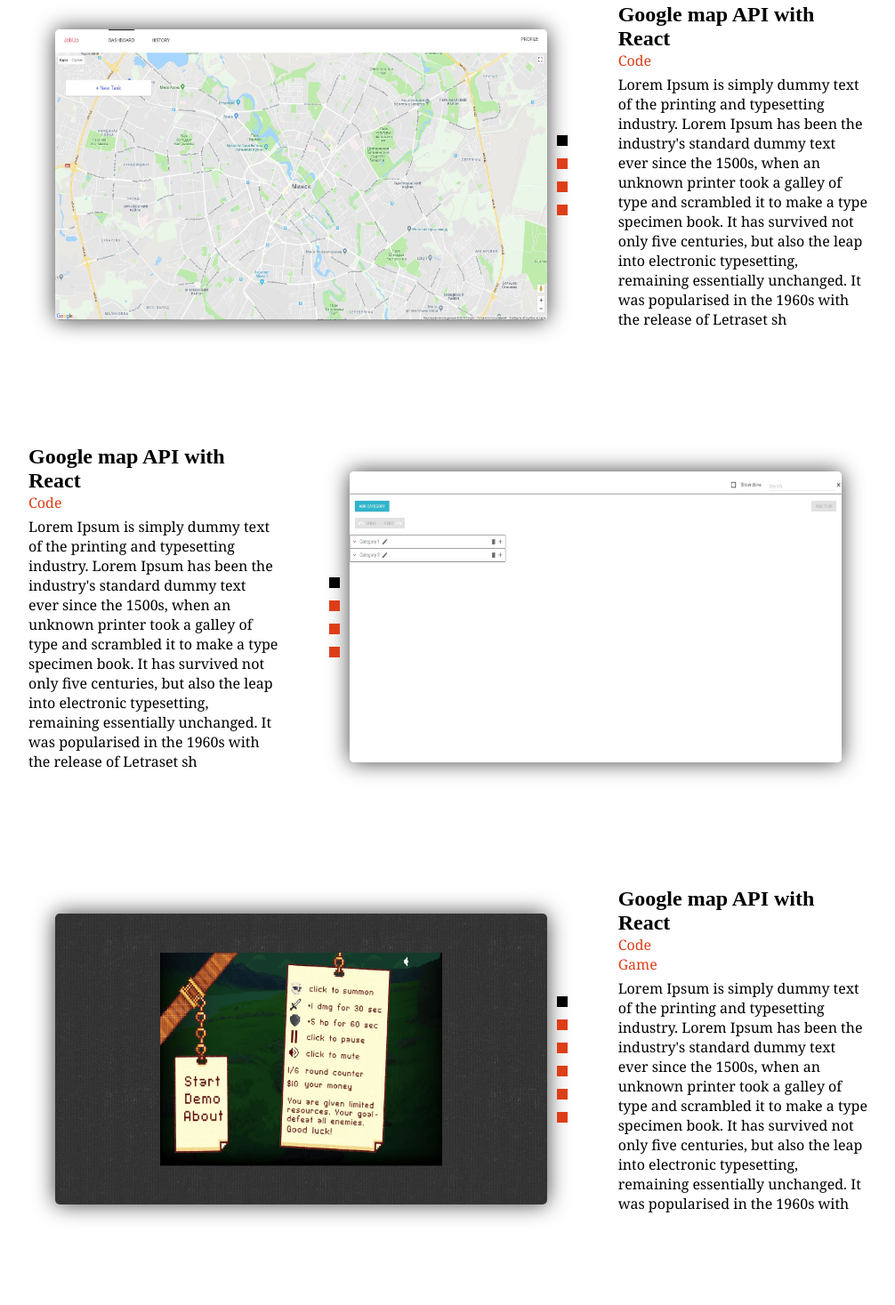
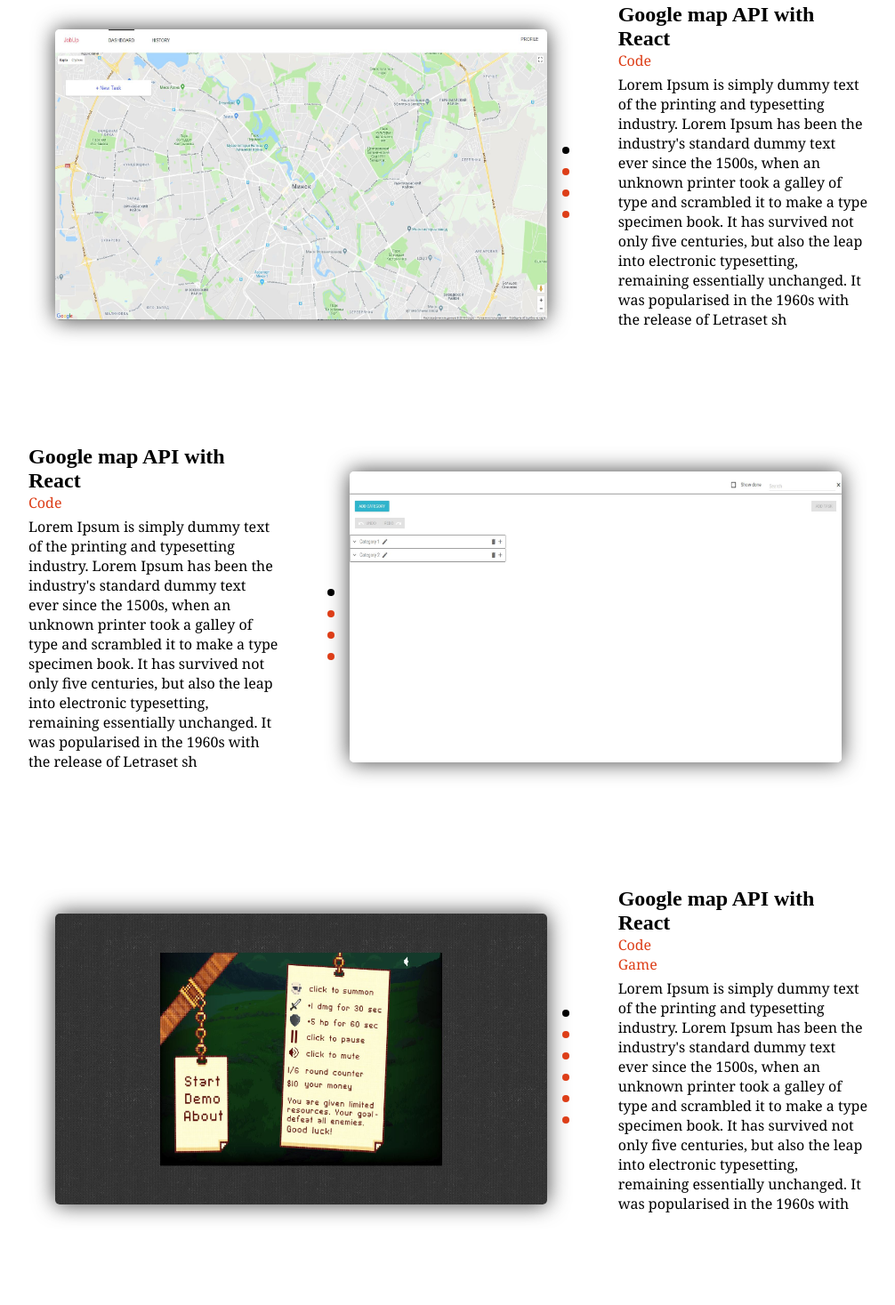
Before and after one commit to eugene-fedurkin/layout, a website: page index.html in a window 1280 px wide. Shown: the part 1452-2919 px from the top of the page at 89% size, without its empty margins (136-1142 px from the left). Drawn offline with Linux system fonts and the light colour scheme.

Commit message:
add circle button to carousel

```diff
--- a/index.html
+++ b/index.html
@@ -69,10 +69,14 @@
                 <h2>Мои работы</h2>
                 <article>
                     <div class="slider-odd">
-                        <input type="radio" name="first-slider" checked="checked" class="first-slider__nav" />
-                        <input type="radio" name="first-slider" class="first-slider__nav" />
-                        <input type="radio" name="first-slider" class="first-slider__nav" />
-                        <input type="radio" name="first-slider" class="first-slider__nav" />
+                        <input type="radio" id="first-slider-first-img" name="first-slider" checked="checked" class="first-slider__nav" />
+                        <label for="first-slider-first-img"></label>
+                        <input type="radio" id="first-slider-second-img" name="first-slider" class="first-slider__nav" />
+                        <label for="first-slider-second-img"></label>
+                        <input type="radio" id="first-slider-third-img" name="first-slider" class="first-slider__nav" />
+                        <label for="first-slider-third-img"></label>
+                        <input type="radio" id="first-slider-fourth-img" name="first-slider" class="first-slider__nav" />
+                        <label for="first-slider-fourth-img"></label>
                         <div class="first-slider__inner">
                             <div class="first-slider__contents-1"></div>
                             <div class="first-slider__contents-2"></div>
@@ -91,10 +95,14 @@
 
                 <article>
                     <div class="slider-even">
-                        <input type="radio" name="second-slider" checked="checked" class="second-slider__nav" />
-                        <input type="radio" name="second-slider" class="second-slider__nav" />
-                        <input type="radio" name="second-slider" class="second-slider__nav" />
-                        <input type="radio" name="second-slider" class="second-slider__nav" />
+                        <input type="radio" id="second-slider-first-img" name="second-slider" checked="checked" class="second-slider__nav" />
+                        <label for="second-slider-first-img"></label>
+                        <input type="radio" id="second-slider-second-img" name="second-slider" class="second-slider__nav" />
+                        <label for="second-slider-second-img"></label>
+                        <input type="radio" id="second-slider-third-img" name="second-slider" class="second-slider__nav" />
+                        <label for="second-slider-third-img"></label>
+                        <input type="radio" id="second-slider-fourth-img" name="second-slider" class="second-slider__nav" />
+                        <label for="second-slider-fourth-img"></label>
                         <div class="second-slider__inner">
                             <div class="second-slider__contents-1"></div>
                             <div class="second-slider__contents-2"></div>
@@ -113,12 +121,18 @@
 
                 <article>
                     <div class="slider-odd">
-                        <input type="radio" name="third-slider" checked="checked" class="third-slider__nav" />
-                        <input type="radio" name="third-slider" class="third-slider__nav" />
-                        <input type="radio" name="third-slider" class="third-slider__nav" />
-                        <input type="radio" name="third-slider" class="third-slider__nav" />
-                        <input type="radio" name="third-slider" class="third-slider__nav" />
-                        <input type="radio" name="third-slider" class="third-slider__nav" />
+                        <input type="radio" id="third-slider-first-img" name="third-slider" checked="checked" class="third-slider__nav" />
+                        <label for="third-slider-first-img"></label>
+                        <input type="radio" id="third-slider-second-img" name="third-slider" class="third-slider__nav" />
+                        <label for="third-slider-second-img"></label>
+                        <input type="radio" id="third-slider-third-img" name="third-slider" class="third-slider__nav" />
+                        <label for="third-slider-third-img"></label>
+                        <input type="radio" id="third-slider-fourth-img" name="third-slider" class="third-slider__nav" />
+                        <label for="third-slider-fourth-img"></label>
+                        <input type="radio" id="third-slider-fifth-img" name="third-slider" class="third-slider__nav" />
+                        <label for="third-slider-fifth-img"></label>
+                        <input type="radio" id="third-slider-sixth-img" name="third-slider" class="third-slider__nav" />
+                        <label for="third-slider-sixth-img"></label>
                         <div class="third-slider__inner">
                             <div class="third-slider__contents-1"></div>
                             <div class="third-slider__contents-2"></div>
@@ -140,8 +154,10 @@
 
                 <article>
                     <div class="slider-even">
-                        <input type="radio" name="fourth-slider" checked="checked" class="fourth-slider__nav" />
-                        <input type="radio" name="fourth-slider" class="fourth-slider__nav" />
+                        <input type="radio" id="fourth-slider-first-img" name="fourth-slider" checked="checked" class="fourth-slider__nav" />
+                        <label for="fourth-slider-first-img"></label>
+                        <input type="radio" id="fourth-slider-second-img" name="fourth-slider" class="fourth-slider__nav" />
+                        <label for="fourth-slider-second-img"></label>
                         <div class="fourth-slider__inner">
                             <div class="fourth-slider__contents-1"></div>
                             <div class="fourth-slider__contents-2"></div>
@@ -159,9 +175,12 @@
 
                 <article>
                     <div class="slider-odd">
-                        <input type="radio" name="fifth-slider" checked="checked" class="fifth-slider__nav" />
-                        <input type="radio" name="fifth-slider" class="fifth-slider__nav" />
-                        <input type="radio" name="fifth-slider" class="fifth-slider__nav" />
+                        <input type="radio" id="fifth-slider-first-img" name="fifth-slider" checked="checked" class="fifth-slider__nav" />
+                        <label for="fifth-slider-first-img"></label>
+                        <input type="radio" id="fifth-slider-second-img" name="fifth-slider" class="fifth-slider__nav" />
+                        <label for="fifth-slider-second-img"></label>
+                        <input type="radio" id="fifth-slider-third-img" name="fifth-slider" class="fifth-slider__nav" />
+                        <label for="fifth-slider-third-img"></label>
                         <div class="fifth-slider__inner">
                             <div class="fifth-slider__contents-1"></div>
                             <div class="fifth-slider__contents-2"></div>
@@ -180,9 +199,12 @@
 
                 <article>
                     <div class="slider-even">
-                        <input type="radio" name="sixth-slider" checked="checked" class="sixth-slider__nav" />
-                        <input type="radio" name="sixth-slider" class="sixth-slider__nav" />
-                        <input type="radio" name="sixth-slider" class="sixth-slider__nav" />
+                        <input type="radio" id="sixth-slider-first-img" name="sixth-slider" checked="checked" class="sixth-slider__nav" />
+                        <label for="sixth-slider-first-img"></label>
+                        <input type="radio" id="sixth-slider-second-img" name="sixth-slider" class="sixth-slider__nav" />
+                        <label for="sixth-slider-second-img"></label>
+                        <input type="radio" id="sixth-slider-third-img" name="sixth-slider" class="sixth-slider__nav" />
+                        <label for="sixth-slider-third-img"></label>
                         <div class="sixth-slider__inner">
                             <div class="sixth-slider__contents-1"></div>
                             <div class="sixth-slider__contents-2"></div>
@@ -201,8 +223,10 @@
 
                 <article>
                     <div class="slider-odd">
-                        <input type="radio" name="seventh-slider" checked="checked" class="seventh-slider__nav" />
-                        <input type="radio" name="seventh-slider" class="seventh-slider__nav" />
+                        <input type="radio" id="seventh-slider-first-img" name="seventh-slider" checked="checked" class="seventh-slider__nav" />
+                        <label for="seventh-slider-first-img"></label>
+                        <input type="radio" id="seventh-slider-second-img" name="seventh-slider" class="seventh-slider__nav" />
+                        <label for="seventh-slider-second-img"></label>
                         <div class="seventh-slider__inner">
                             <div class="seventh-slider__contents-1"></div>
                             <div class="seventh-slider__contents-2"></div>
--- a/scss/_layout.scss
+++ b/scss/_layout.scss
@@ -179,17 +179,20 @@ main {
         justify-content: center;
         .first-slider__nav, .second-slider__nav, .third-slider__nav,
         .fourth-slider__nav, .fifth-slider__nav, .sixth-slider__nav, .seventh-slider__nav, .slider-expectation__nav {
-          width: 12px;
-          height: 12px;
-          margin: 7px;
-          z-index: 10;
-          outline: 6px solid $color-red;
-          outline-offset: -6px;
+          visibility: hidden;
+        }
+        label {
+          height: 8px;
+          width: 8px;
+          margin: 0 5px;
+          border-radius: 50%;
+          background: $color-red;
+          z-index: 1;
           cursor: pointer;
         }
-        .first-slider__nav:checked, .second-slider__nav:checked, .third-slider__nav:checked,
-        .fourth-slider__nav:checked, .fifth-slider__nav:checked, .sixth-slider__nav:checked, .seventh-slider__nav:checked, .slider-expectation__nav:checked {
-            animation: check 0.2s linear forwards;
+        input[type=radio]:checked + label {
+          background: #000000;
+          animation: check 0.2s linear forwards;
         }
         .first-slider__inner, .second-slider__inner, .third-slider__inner,
         .fourth-slider__inner, .fifth-slider__inner, .sixth-slider__inner, .seventh-slider__inner, .slider-expectation__inner {
@@ -527,7 +530,7 @@ footer {
 @keyframes check {
   50% {
     outline-color: #000000;
-    box-shadow: 0 0 0 5px #000000, 0 0 0 10px rgba(51, 51, 51, 0.2);
+    box-shadow: 0 0 0 2px #000000, 0 0 0 5px rgba(51, 51, 51, 0.2);
   }
   100% {
     outline-color: #000000;
```
Also changed, not shown: css/styles.min.css.
